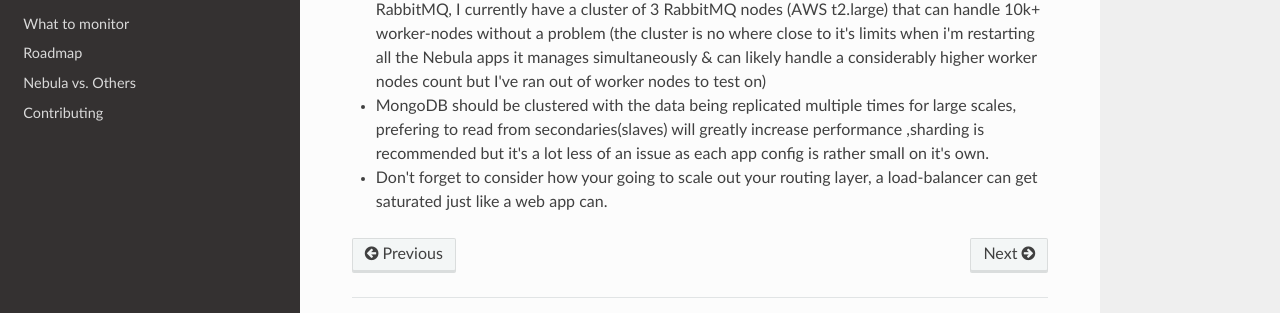
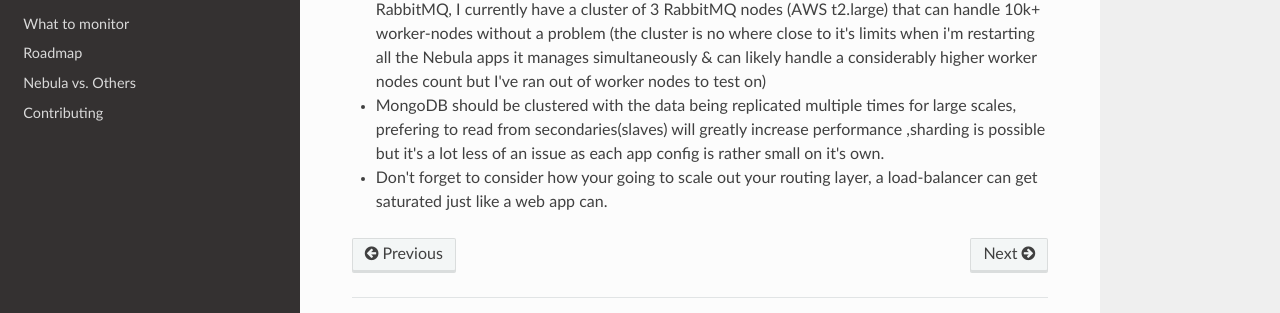
Before and after one commit to nebula-orchestrator/docs, an MkDocs documentation site: the page built from docs/scaling.md, in a window 1280 px wide and 937 px high. Shown: the part 570-883 px from the top of the window. Built offline with MkDocs 1.6.1, drawn with Linux system fonts in a browser that asks for light colours; nearby versions of some CDN libraries; old or Windows-style settings are respelled for this version of MkDocs.

Commit message:
MongoDB sharding is not that important for Nebula

```diff
--- a/docs/scaling.md
+++ b/docs/scaling.md
@@ -6,5 +6,5 @@
 * The api-manager is fully stateless, the recommended way to running it is inside a docker container on more then 1 server (for redundancy) with either a floating IP between them or behind a load balancer, requests to the API are only made when a change is pushed (by admin\user or CI\CD tool) & as such the required size & number of api-managers is depended on your frequency (or more accurately concurrency) of changes to nebula apps, keep in mind that a single api-manager can handle hundreds of changes per minute.
 * There is only a need for 1 worker-manager per worker node as each worker-manager can handle an unlimited amount of apps on that host, each app is managed in a different thread, there is no hard limit on the amount of worker nodes you can manage with nebula provided you make sure to scale the other Nebula components to handle the required load.
 * Unless using for small scale it's recommended to increase the # of open files allowed on your RabbitMQ servers, both federdation & clustering are valid options for scaling out your RabbitMQ, I currently have a cluster of 3 RabbitMQ nodes (AWS t2.large) that can handle 10k+ worker-nodes without a problem (the cluster is no where close to it's limits when i'm restarting all the Nebula apps it manages simultaneously & can likely handle a considerably higher worker nodes count but I've ran out of worker nodes to test on)
-* MongoDB should be clustered with the data being replicated multiple times for large scales, prefering to read from secondaries(slaves) will greatly increase performance ,sharding is recommended but it's a lot less of an issue as each app config is rather small on it's own.
+* MongoDB should be clustered with the data being replicated multiple times for large scales, prefering to read from secondaries(slaves) will greatly increase performance ,sharding is possible but it's a lot less of an issue as each app config is rather small on it's own.
 * Don't forget to consider how your going to scale out your routing layer, a load-balancer can get saturated just like a web app can.
```
